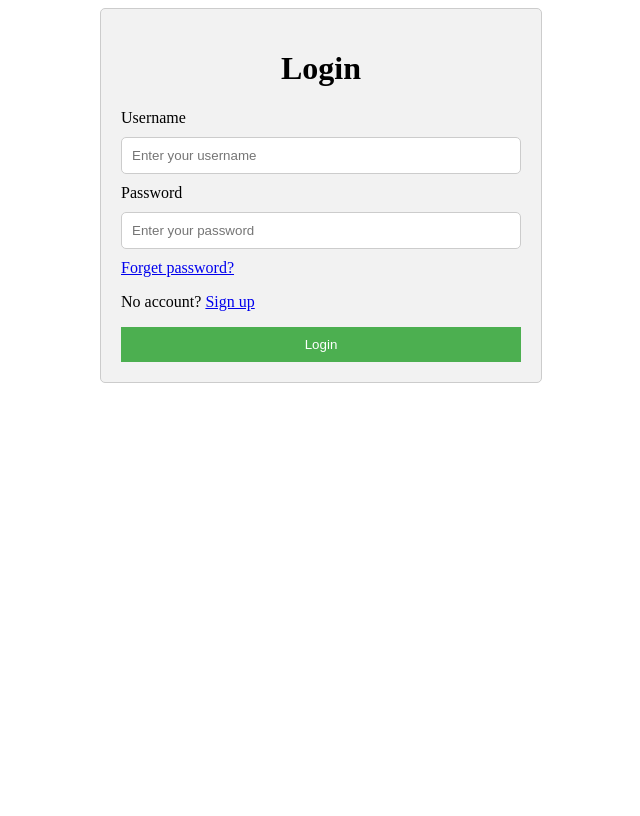
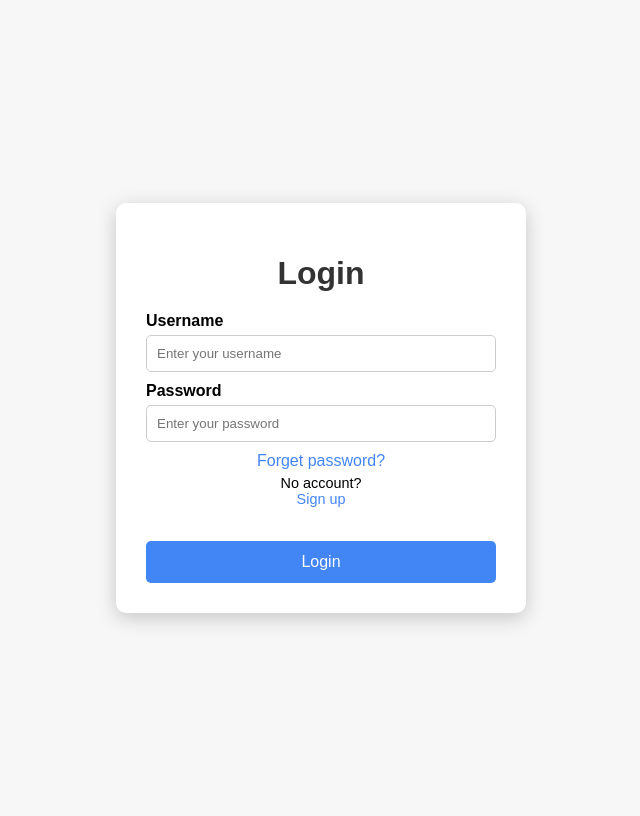
Before and after one commit to NitishMadambakam/Visitors, a Flask app: page /adminlogin in a window 1280 px wide. Shown: the whole page, without its empty margins (319-959 px from the left). Run offline with Flask 3, Linux system fonts and the light colour scheme.

Commit message:
Initial commit

```diff
--- a/static/style.css
+++ b/static/style.css
@@ -1,41 +1,89 @@
-.container {
-    max-width: 400px;
-    margin: 0 auto;
-    padding: 20px;
-    background-color: #f2f2f2;
-    border: 1px solid #ccc;
-    border-radius: 5px;
+/* Body and container */
+body {
+  font-family: Arial, Helvetica, sans-serif;
+  background: #f7f7f7;
+  display: flex;
+  justify-content: center;
+  align-items: center;
+  height: 100vh;
 }
 
-  h1 {
+.container {
+  background: #fff;
+  padding: 30px;
+  border-radius: 10px;
+  box-shadow: 0 5px 20px rgba(0,0,0,0.2);
+  width: 350px;
+}
+
+/* Form heading */
+.container h1 {
+  text-align: center;
+  margin-bottom: 20px;
+  color: #333;
+}
+
+/* Flash messages */
+.flash-message {
+  background-color: #ffdddd;
+  color: #a33;
+  padding: 10px;
+  border-radius: 5px;
+  margin-bottom: 15px;
   text-align: center;
 }
 
-  form {
-    display: flex;
-    flex-direction: column;
+/* Inputs */
+label {
+  display: block;
+  margin-top: 10px;
+  font-weight: bold;
 }
 
-  label {
-    margin-bottom: 10px;
+input[type="text"], input[type="password"] {
+  width: 100%;
+  padding: 10px;
+  margin-top: 5px;
+  border-radius: 5px;
+  border: 1px solid #ccc;
+  box-sizing: border-box;
 }
 
-  input[type="text"],
-  input[type="password"] {
-    padding: 10px;
-    margin-bottom: 10px;
+/* Submit button */
+input[type="submit"] {
+  width: 100%;
+  padding: 12px;
+  margin-top: 20px;
+  border: none;
   border-radius: 5px;
-    border: 1px solid #ccc;
-  }
-
-  input[type="submit"] {
-    padding: 10px;
-    background-color: #4CAF50;
+  background-color: #4285f4;
   color: white;
-    border: none;
+  font-size: 16px;
   cursor: pointer;
 }
 
 input[type="submit"]:hover {
-    background-color: #45a049;
+  background-color: #306acb;
 }
+
+/* Links below the form */
+.form-links {
+  text-align: center;
+  margin-top: 10px;
+}
+
+.form-links a {
+  display: block;
+  color: #4285f4;
+  text-decoration: none;
+  margin-bottom: 5px;
+}
+
+.form-links a:hover {
+  text-decoration: underline;
+}
+
+.form-links .no-account {
+  margin-top: 0;
+  font-size: 0.9em;
+}
```
Lines whose indentation alone changed are shown as unchanged.
